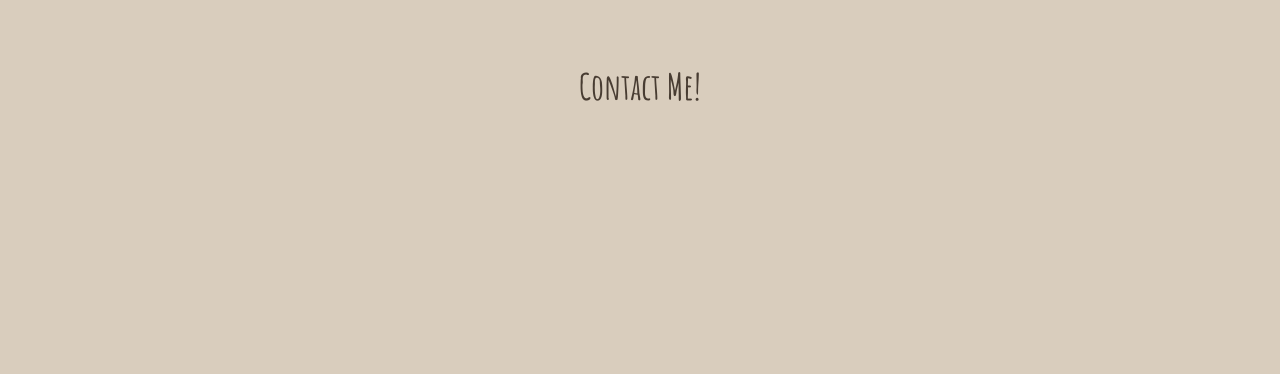
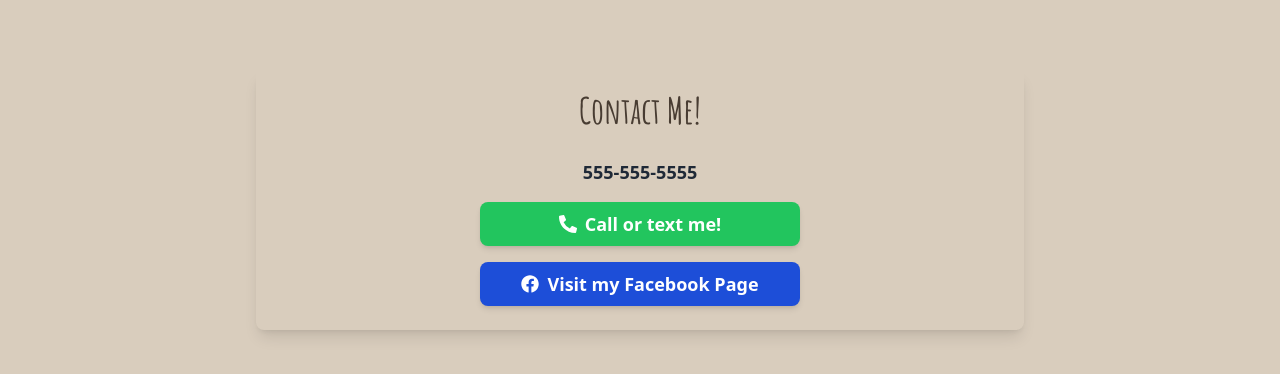
Before and after one commit to ebcoleman/photography, a React (Vite) app: page / in a window 1280 px wide. Shown: the part 1550-1924 px from the top of the page. Before the commit the page ends 1700 px from the top, so only its background shows below. Built offline with nearby package versions, Linux system fonts and the light colour scheme.

Commit message:
completed contact section.

```diff
--- a/src/components/Contact.jsx
+++ b/src/components/Contact.jsx
@@ -1,12 +1,49 @@
+
+// const Contact = () => {
+//     return (
+//         <div id="contact" className="contact my-12 mx-auto">
+//             <h2 className="font-amatic-sc-regular text-center text-4xl leading-8 mb-12 font-bold text-[#483C32]">
+//                 Contact Me!
+//             </h2>
+
+//             <a href="tel:555-555-5555">555-555-5555</a>
+//             <a href="tel:555-555-5555"> Call or text me! </a>
+
+//         </div>
+//     )
+// }
+
+// export default Contact
+
+import { FaPhoneAlt, FaFacebook } from 'react-icons/fa';
 
 const Contact = () => {
     return (
-        <div className="contact my-12 mx-auto">
-      <h2 className="font-amatic-sc-regular text-center text-4xl leading-8 mb-12 font-bold text-[#483C32]">
-        Contact Me!
-      </h2>
-      </div>
-    )
-}
+        <div id="contact" className="contact my-12 mx-auto max-w-screen-md p-6  shadow-lg rounded-lg">
+            <h2 className="font-amatic-sc-regular text-center text-4xl leading-8 mb-8 font-bold text-[#483C32]">
+                Contact Me!
+            </h2>
+            <div className="flex flex-col items-center space-y-4">
+                <p className="text-lg font-semibold text-gray-800">555-555-5555</p>
+                <a
+                    href="tel:555-555-5555"
+                    className="flex items-center justify-center w-full max-w-xs px-4 py-2 text-lg font-semibold text-white bg-green-500 rounded-lg shadow-md hover:bg-green-600 focus:outline-none focus:ring-2 focus:ring-green-300 focus:ring-opacity-75"
+                >
+                    <FaPhoneAlt className="mr-2" />
+                    Call or text me!
+                </a>
+                <a
+                    href="https://www.facebook.com/IFitzgerald.Photography"
+                    target="_blank"
+                    rel="noopener noreferrer"
+                    className="flex items-center justify-center w-full max-w-xs px-4 py-2 text-lg font-semibold text-white bg-blue-700 rounded-lg shadow-md hover:bg-blue-800 focus:outline-none focus:ring-2 focus:ring-blue-400 focus:ring-opacity-75"
+                >
+                    <FaFacebook className="mr-2" />
+                    Visit my Facebook Page
+                </a>
+            </div>
+        </div>
+    );
+};
 
-export default Contact
+export default Contact;
```
